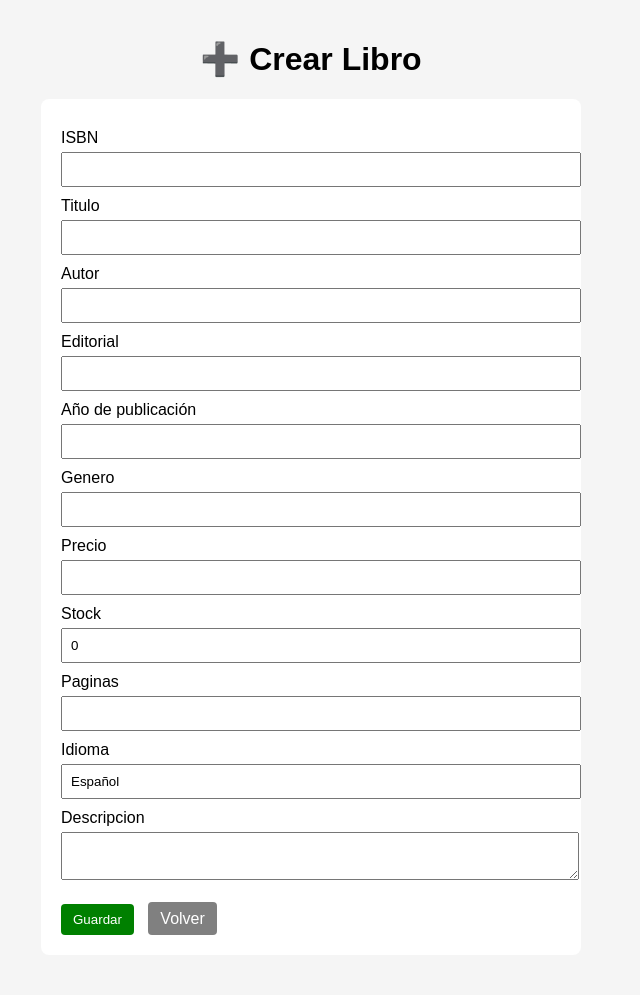
After one commit to kevintm94/libreria_app, a Flask app: page /libros/crear in a window 1280 px wide. The commit adds this page. Shown: the whole page, without its empty margins (329-969 px from the left). Run offline with Flask 3, Linux system fonts and the light colour scheme.

Commit message:
Creacion de CRUD del modulo libros

```diff
--- a/app/__init__.py
+++ b/app/__init__.py
@@ -18,6 +18,8 @@ def create_app():
     from .models import User
     from .admin import configuracion_admin
     from .auth import auth_bp
+    from .libros import libros_bp
     configuracion_admin()
     app.register_blueprint(auth_bp)
+    app.register_blueprint(libros_bp)
     return app
--- a/app/admin.py
+++ b/app/admin.py
@@ -1,6 +1,7 @@
 from flask_login import current_user
 from flask import redirect, url_for
 from flask_admin.contrib.sqla import ModelView
+from flask_admin.base import MenuLink  # <-- CORRECTO
 from .extensions import admin, db
 from .models import User, Producto, Libro
 class SecurityModelView(ModelView):
@@ -12,8 +13,11 @@ class SecurityModelView(ModelView):
     def inaccessible_callback(self, name, **kwargs):
         return redirect(url_for("auth.login"))
 
-
 def configuracion_admin():
     admin.add_view(SecurityModelView(User, db.session))
     admin.add_view(SecurityModelView(Producto, db.session))
     admin.add_view(SecurityModelView(Libro, db.session))
+
+
+    # Agrega botón en el menú lateral que apunta a tu módulo de libros
+    admin.add_link(MenuLink(name="📚 Libros", url="/libros"))
--- /dev/null
+++ b/app/libros.py
@@ -0,0 +1,134 @@
+from flask import Blueprint, render_template, request, redirect, url_for
+from .models import Libro
+from .extensions import db
+
+libros_bp = Blueprint("libros", __name__)
+
+# LISTAR LIBROS
+@libros_bp.route("/libros")
+def listar_libros():
+    # Tomamos el parámetro de búsqueda desde la URL
+    busqueda = request.args.get("busqueda", "")
+
+    if busqueda:
+        # Filtramos por título, autor o ISBN
+        libros = Libro.query.filter(
+            (Libro.titulo.ilike(f"%{busqueda}%")) |
+            (Libro.autor.ilike(f"%{busqueda}%")) |
+            (Libro.isbn.ilike(f"%{busqueda}%"))
+        ).all()
+    else:
+        libros = Libro.query.all()
+
+    return render_template("libro.html", libros=libros, busqueda=busqueda)
+
+
+# CREAR LIBRO
+@libros_bp.route("/libros/crear", methods=["GET","POST"])
+def crear_libro():
+
+    error = None
+
+    if request.method == "POST":
+
+        isbn = request.form["isbn"]
+        titulo = request.form["titulo"]
+        autor = request.form["autor"]
+        precio = request.form["precio"]
+
+        if not titulo:
+            error = "El título es obligatorio"
+
+        elif not autor:
+            error = "El autor es obligatorio"
+
+        elif float(precio) <= 0:
+            error = "El precio debe ser mayor a 0"
+
+        libro_existente = Libro.query.filter_by(isbn=isbn).first()
+
+        if libro_existente:
+            error = "El ISBN ya existe"
+
+        if error:
+            return render_template("crear_libro.html", error=error)
+
+        nuevo_libro = Libro(
+            isbn=isbn,
+            titulo=titulo,
+            autor=autor,
+            editorial=request.form["editorial"],
+            anio_publicacion=request.form["anio_publicacion"],
+            genero=request.form["genero"],
+            precio=precio,
+            stock=request.form["stock"],
+            descripcion=request.form["descripcion"],
+            paginas=request.form["paginas"],
+            idioma=request.form["idioma"]
+        )
+
+        db.session.add(nuevo_libro)
+        db.session.commit()
+
+        return redirect(url_for("libros.listar_libros"))
+
+    return render_template("crear_libro.html", error=error)
+
+# EDITAR LIBRO
+@libros_bp.route("/libros/editar/<int:id>", methods=["GET", "POST"])
+def editar_libro(id):
+    libro = Libro.query.get_or_404(id)
+    error = None
+
+    if request.method == "POST":
+
+        isbn = request.form["isbn"]
+        titulo = request.form["titulo"]
+        autor = request.form["autor"]
+        precio = request.form["precio"]
+
+        # VALIDACIONES
+        if not titulo:
+            error = "El título es obligatorio"
+        elif not autor:
+            error = "El autor es obligatorio"
+        elif float(precio) <= 0:
+            error = "El precio debe ser mayor a 0"
+
+        # Validar ISBN duplicado (excepto el libro actual)
+        libro_existente = Libro.query.filter(Libro.isbn==isbn, Libro.id_libro!=id).first()
+        if libro_existente:
+            error = "El ISBN ya existe"
+
+        if error:
+            return render_template("editar_libro.html", libro=libro, error=error)
+
+        # Actualizar datos
+        libro.isbn = isbn
+        libro.titulo = titulo
+        libro.autor = autor
+        libro.editorial = request.form["editorial"]
+        libro.anio_publicacion = request.form["anio_publicacion"]
+        libro.genero = request.form["genero"]
+        libro.precio = precio
+        libro.stock = request.form["stock"]
+        libro.descripcion = request.form["descripcion"]
+        libro.paginas = request.form["paginas"]
+        libro.idioma = request.form["idioma"]
+
+        db.session.commit()
+
+        return redirect(url_for("libros.listar_libros"))
+
+    return render_template("editar_libro.html", libro=libro, error=error)
+
+# ELIMINAR LIBRO
+@libros_bp.route("/libros/eliminar/<int:id>")
+def eliminar_libro(id):
+
+    libro = Libro.query.get_or_404(id)
+
+    db.session.delete(libro)
+    db.session.commit()
+
+    return redirect(url_for("libros.listar_libros"))
--- /dev/null
+++ b/app/templates/crear_libro.html
@@ -0,0 +1,123 @@
+<!DOCTYPE html>
+<html lang="es">
+<head>
+<meta charset="UTF-8">
+<title>Crear Libro</title>
+{% if error %}
+<p style="color:red; text-align:center;">
+{{ error }}
+</p>
+{% endif %}
+<style>
+
+body{
+font-family: Arial;
+background:#f5f5f5;
+margin:40px;
+}
+
+h1{
+text-align:center;
+}
+
+form{
+background:white;
+padding:20px;
+border-radius:8px;
+width:500px;
+margin:auto;
+}
+
+label{
+display:block;
+margin-top:10px;
+}
+
+input, textarea{
+width:100%;
+padding:8px;
+margin-top:5px;
+}
+
+.botones{
+margin-top:20px;
+}
+
+.guardar{
+background:green;
+color:white;
+padding:8px 12px;
+border:none;
+border-radius:4px;
+margin-right:10px;
+cursor:pointer;
+}
+
+.volver{
+background:gray;
+color:white;
+padding:8px 12px;
+text-decoration:none;
+border-radius:4px;
+}
+
+</style>
+
+</head>
+<body>
+
+<h1>➕ Crear Libro</h1>
+
+<form method="POST">
+
+<label>ISBN</label>
+<input type="text" name="isbn" maxlength="20" required
+pattern="[0-9\-]{10,20}"
+title="El ISBN debe contener solo números o guiones">
+
+<label>Titulo</label>
+<input type="text" name="titulo" maxlength="200" required>
+
+<label>Autor</label>
+<input type="text" name="autor" maxlength="100" required>
+
+<label>Editorial</label>
+<input type="text" name="editorial" maxlength="100">
+
+<label>Año de publicación</label>
+<input type="number" name="anio_publicacion" min="1500" max="2026">
+
+<label>Genero</label>
+<input type="text" name="genero" maxlength="50">
+
+<label>Precio</label>
+<input type="number" name="precio" step="0.01" min="0.01" required>
+
+<label>Stock</label>
+<input type="number" name="stock" min="0" value="0">
+
+<label>Paginas</label>
+<input type="number" name="paginas" min="1">
+
+<label>Idioma</label>
+<input type="text" name="idioma" maxlength="30" value="Español">
+
+<label>Descripcion</label>
+<textarea name="descripcion"></textarea>
+
+<div class="botones">
+
+<button class="guardar" type="submit">
+Guardar
+</button>
+
+<a class="volver" href="/libros">
+Volver
+</a>
+
+</div>
+
+</form>
+
+</body>
+</html>
```
Also changed, not shown: app/templates/editar_libro.html (added, +123 -0 lines), app/templates/libro.html (+121 -20 lines).
